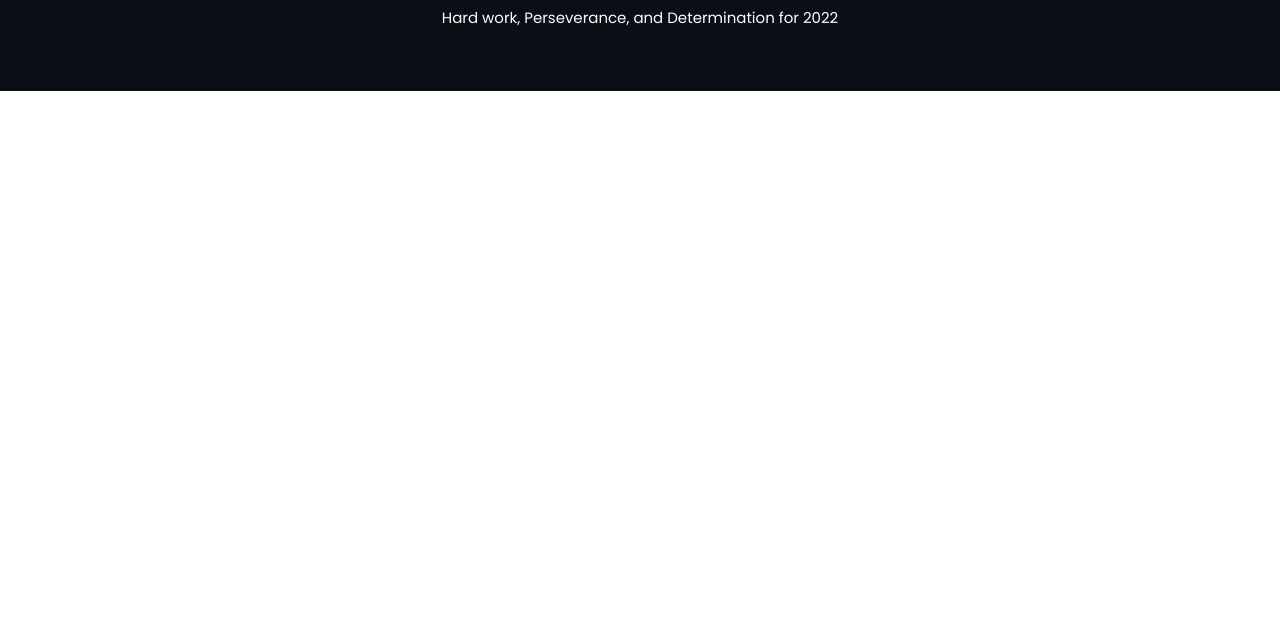
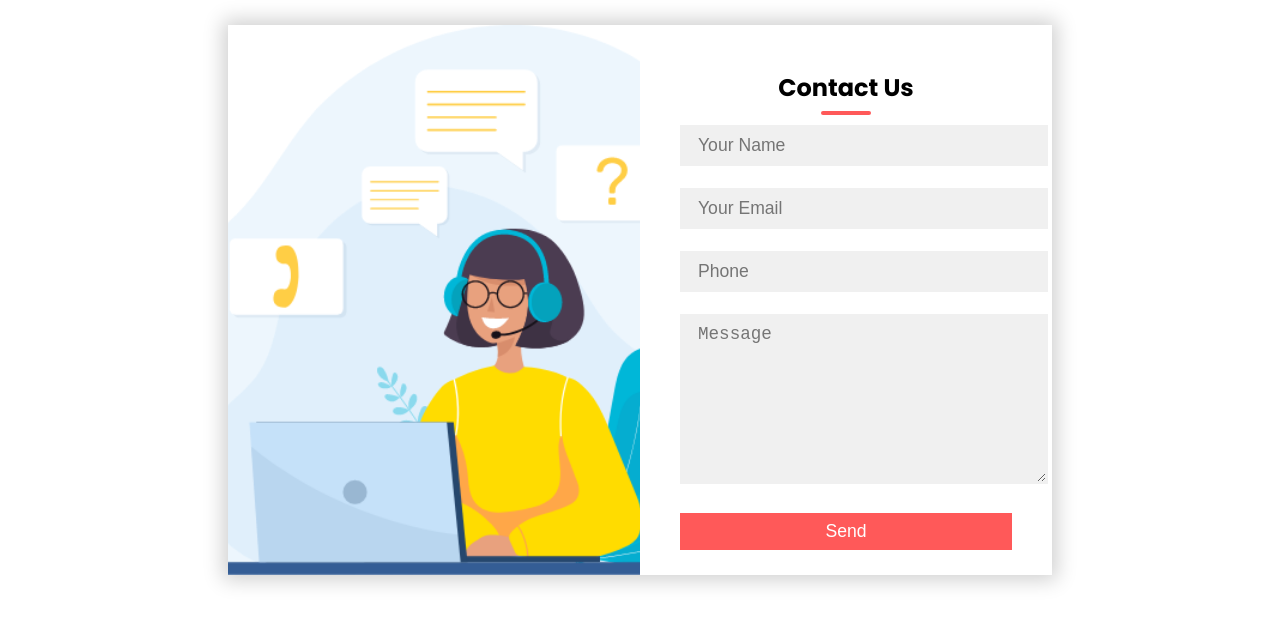
Before and after one commit to JahidHasanPintu/mission-22, a plain HTML site: page index.html in a window 1280 px wide. Shown: the part 2088-2713 px from the top of the page. Before the commit the page ends 2179 px from the top, so only its background shows below. Drawn offline with Linux system fonts and the light colour scheme.

Commit message:
complete

```diff
--- a/index.html
+++ b/index.html
@@ -69,13 +69,30 @@
             <h1>Know our</h1>
             <h1>Global Community</h1>
             <p>
-                I can develop any kinds of website for my clients. I am an experienced programmer. Clients satisfiction is my main priority. I love to take new challenge in new projects. So feel free to throw me new challenge.
+                We are famous in globally, Because every year we got high class project from whole over the world. Our global office located in many other famous country and city. So anyone can easily contact with us.
             </p>
             <a href="#">Read the Documents</a>
         </div>
         <div class="com-img">
             <img src="images/pictures/project.png" alt="">
         </div>
+    </section>
+    <section class="contact">
+
+        <div class="container">
+            <div class="contact-box">
+                <div class="left"></div>
+                <div class="right">
+                    <h2>Contact Us</h2>
+                    <input type="text" class="field" placeholder="Your Name">
+                    <input type="text" class="field" placeholder="Your Email">
+                    <input type="text" class="field" placeholder="Phone">
+                    <textarea placeholder="Message" class="field"></textarea>
+                    <button class="btn">Send</button>
+                </div>
+            </div>
+        </div>
+
     </section>
 
     <section class="footer">
--- a/style.css
+++ b/style.css
@@ -109,6 +109,19 @@ p{
     background-position: right;
     background-size: 20%;
 }
+.contact{
+    display: flex;
+    padding-left: 10%;
+    padding-right: 10%;
+    margin-top: 7%;
+}
+.contac-icon img{
+    width: 100%;
+}
+
+
+
+
 .footer{
     height: 177px;
     background-color:#0B0D17 ;
@@ -130,3 +143,106 @@ p{
 .col-foot{
     color: #FF5959;
 }
+
+
+
+.container{
+	position: relative;
+	width: 100%;
+	height: 100%;
+	display: flex;
+	justify-content: center;
+	align-items: center;
+	padding: 20px 100px;
+}
+
+.container:after{
+	content: '';
+	position: absolute;
+	width: 100%;
+	height: 100%;
+	left: 0;
+	top: 0;
+
+	background-size: cover;
+	filter: blur(50px);
+	z-index: -1;
+}
+.contact-box{
+	max-width: 850px;
+	display: grid;
+	grid-template-columns: repeat(2, 1fr);
+	justify-content: center;
+	align-items: center;
+	text-align: center;
+	background-color: #fff;
+	box-shadow: 0px 0px 19px 5px rgba(0,0,0,0.19);
+}
+
+.left{
+	background: url("images/illustrators/contact-us.png") no-repeat center;
+	background-size: cover;
+	height: 100%;
+}
+
+.right{
+	padding: 25px 40px;
+}
+
+h2{
+	position: relative;
+	padding: 0 0 10px;
+	margin-bottom: 10px;
+}
+
+.right h2:after{
+	content: '';
+    position: absolute;
+    left: 50%;
+    bottom: 0;
+    transform: translateX(-50%);
+    height: 4px;
+    width: 50px;
+    border-radius: 2px;
+    background-color: #FF5959;
+}
+
+.field{
+	width: 100%;
+	border: 2px solid rgba(0, 0, 0, 0);
+	outline: none;
+	background-color: rgba(230, 230, 230, 0.6);
+	padding: 0.5rem 1rem;
+	font-size: 1.1rem;
+	margin-bottom: 22px;
+	transition: .3s;
+}
+
+.field:hover{
+	background-color: rgba(0, 0, 0, 0.1);
+}
+
+textarea{
+	min-height: 150px;
+}
+
+.btn{
+	width: 100%;
+	padding: 0.5rem 1rem;
+	background-color: #FF5959;
+	color: #fff;
+	font-size: 1.1rem;
+	border: none;
+	outline: none;
+	cursor: pointer;
+	transition: .3s;
+}
+
+.btn:hover{
+    background-color: #0B0D17;
+}
+
+.field:focus{
+    border: 2px solid rgba(30,85,250,0.47);
+    background-color: #fff;
+}
```
Also changed, not shown: images/illustrators/contact-page-banner.png (added), images/illustrators/contact-us.png (added).
